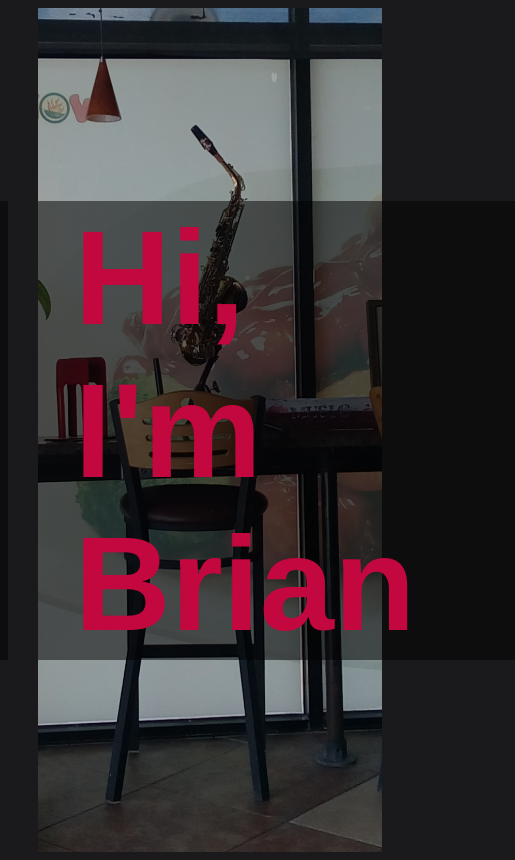
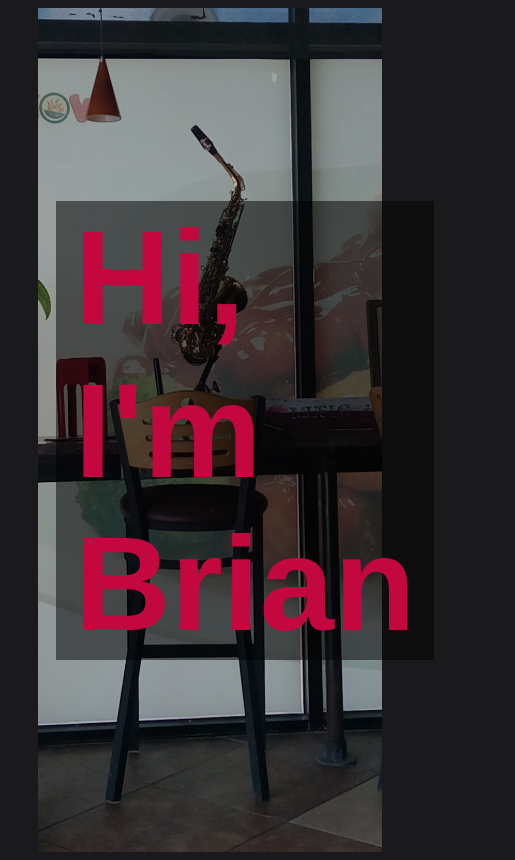
Before and after one commit to ehclipse/ehclipse.github.io, a plain HTML site: page index.html in a window 390 px wide. Shown: the whole page, 515 px wide, since content can reach past the window. Drawn offline with Linux system fonts and the light colour scheme.

Commit message:
Fixed size of background text for mobile

```diff
--- a/css/index.css
+++ b/css/index.css
@@ -136,7 +136,7 @@ a{
 
 #hello_msg{
     background-image: linear-gradient(rgb(0, 0, 0, 0.5),rgba(0, 0, 0, 0.5));
-    padding-left: 100px;
-    padding-right: 100px;
+    padding-left: 5%;
+    padding-right: 5%;
     font-size: 100pt;
 }
```
